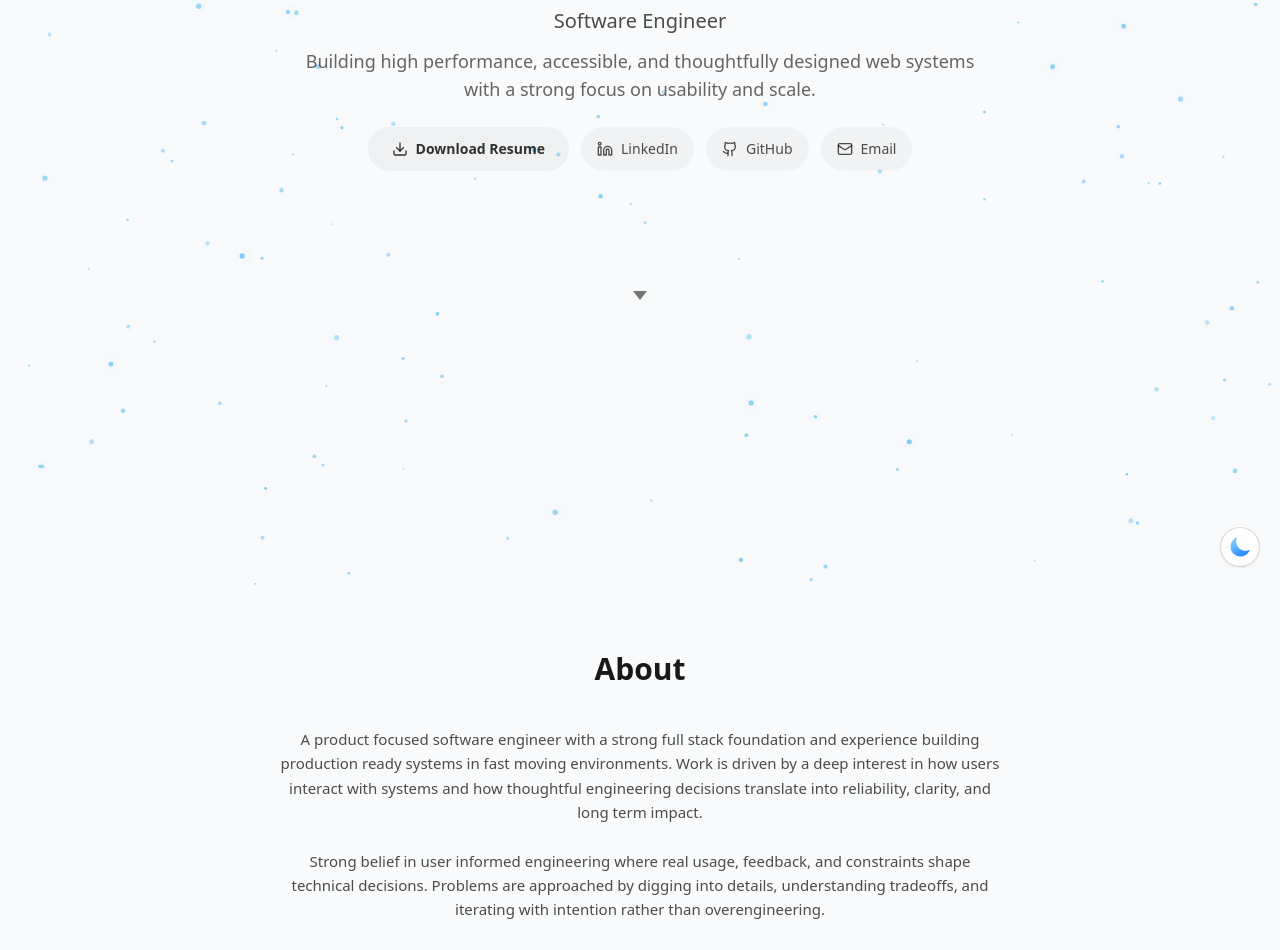
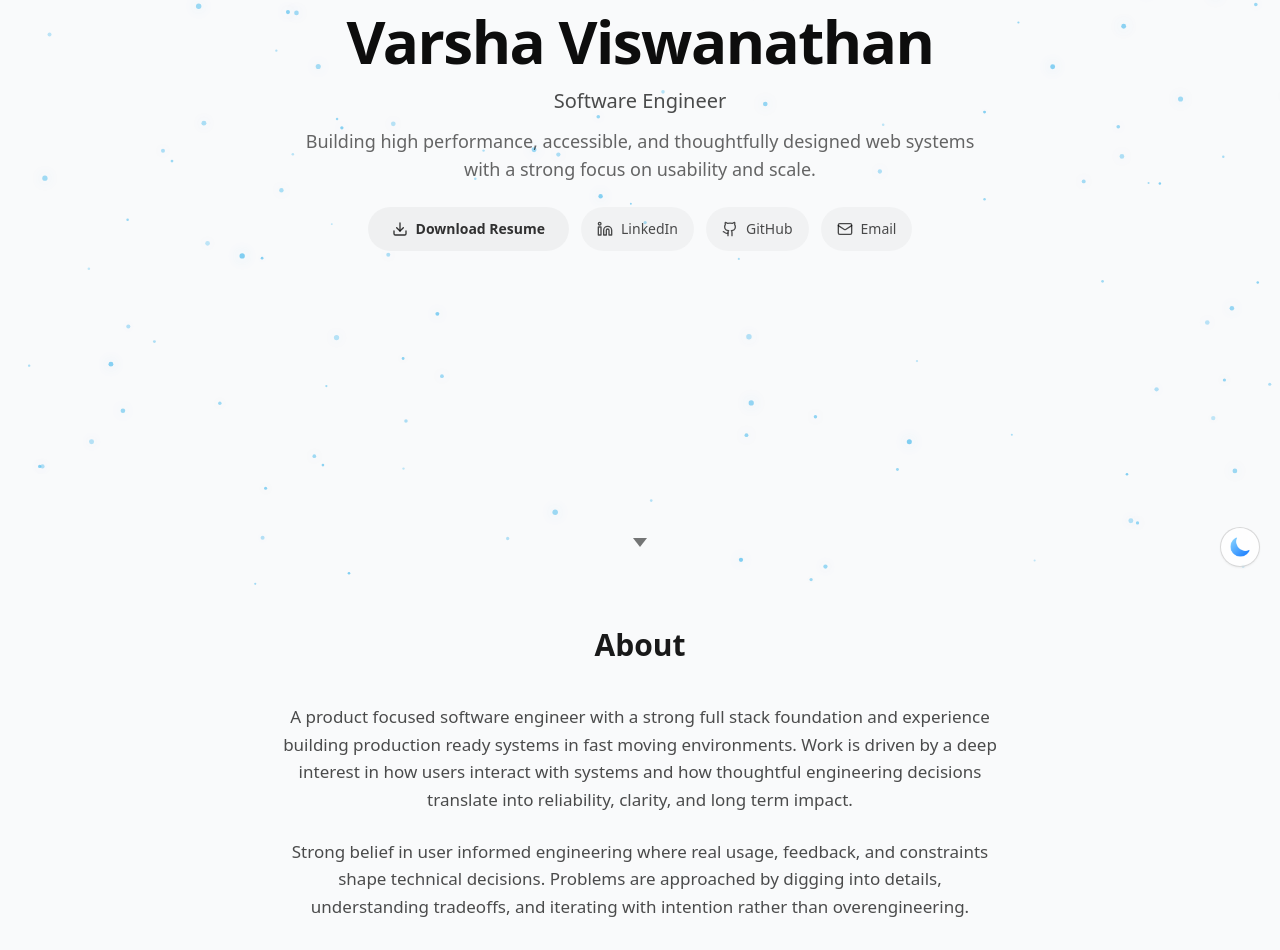
Before and after one commit to VVarsha6/portfolio, a React (Vite) app: page / in a window 1280 px wide. Shown: the part 213-1163 px from the top of the page. Built offline with nearby package versions, Linux system fonts and the light colour scheme.

Commit message:
spacing fixes

```diff
--- a/src/components/layout/Navbar.tsx
+++ b/src/components/layout/Navbar.tsx
@@ -41,7 +41,6 @@ export default function Navbar() {
 
   useLayoutEffect(() => {
     recalcPill();
-    // eslint-disable-next-line react-hooks/exhaustive-deps
   }, [activeId]);
 
   useEffect(() => {
@@ -55,7 +54,6 @@ export default function Navbar() {
       window.removeEventListener("resize", onResize);
       ro?.disconnect();
     };
-    // eslint-disable-next-line react-hooks/exhaustive-deps
   }, [activeId]);
 
   useEffect(() => {
@@ -145,15 +143,15 @@ export default function Navbar() {
           border border-black/10 bg-white/70
           dark:border-white/10 dark:bg-zinc-950/60
           backdrop-blur-xl
-          px-2 py-1.5          /* ✅ slightly shorter on mobile */
-          sm:py-2             /* ✅ desktop unchanged */
+          px-2 py-1.5
+          sm:py-2
           shadow-[0_10px_30px_rgba(0,0,0,0.18)]
           dark:shadow-[0_10px_30px_rgba(0,0,0,0.35)]
           max-w-full
         "
         aria-label="Primary"
       >
-        {/* ✅ No horizontal scroll; keep one row; tighten spacing on mobile */}
+        {}
         <div className="relative overflow-hidden">
           {/* Active pill */}
           <div
--- a/src/sections/AboutSection.tsx
+++ b/src/sections/AboutSection.tsx
@@ -2,13 +2,13 @@ export default function AboutSection() {
   return (
     <section
       id="about"
-      className="mx-auto max-w-3xl px-6 py-10 sm:py-16"
+      className="mx-auto max-w-3xl px-6 pt-6 pb-10 sm:pt-10 sm:pb-16"
     >
       <h2 className="text-3xl font-semibold text-black/90 dark:text-white text-center">
         About
       </h2>
 
-      <div className="mt-8 sm:mt-10 space-y-6 text-center text-[15px] leading-relaxed text-black/70 dark:text-white/70">
+      <div className="mt-10 sm:mt-10 space-y-6 text-center text-[17px] leading-relaxed text-black/70 dark:text-white/70">
         <p>
           A product focused software engineer with a strong full stack foundation
           and experience building production ready systems in fast moving
--- a/src/sections/HeroSection.tsx
+++ b/src/sections/HeroSection.tsx
@@ -15,40 +15,39 @@ export default function HeroSection() {
         w-full
         min-h-screen
         pt-0
-        pb-16
+        pb-0
       "
     >
-      {/* Background starts from TOP of page */}
       <HeroGravityBG className="opacity-80" />
 
-      {/* Content: pushed down so it clears navbar */}
       <div
         className="
           relative z-10 mx-auto max-w-5xl px-6
-          pt-28 sm:pt-36
-          text-center
+          min-h-screen
+          flex flex-col
+          pt-24 sm:pt-28
         "
       >
-        {/* Name */}
+        {/* Content block — LOWERED */}
+        <div className="flex-1 flex flex-col items-center justify-start text-center">
+          <div className="mt-20 sm:mt-28">
+            {/* ⬆️ THIS controls how low the content is */}
+
             <h1 className="text-4xl font-semibold tracking-tight text-black/95 dark:text-white sm:text-6xl">
               Varsha Viswanathan
             </h1>
 
-        {/* Role */}
             <p className="mt-4 text-lg text-black/70 dark:text-white/75 sm:text-xl">
               Software Engineer
             </p>
 
-        {/* Tagline */}
             <p className="mx-auto mt-3 max-w-2xl text-base leading-relaxed text-black/60 dark:text-white/65 sm:text-lg">
               Building high performance, accessible, and thoughtfully designed web
               systems with a strong focus on usability and scale.
             </p>
 
-        {/* CTAs */}
-        <div className="mt-6 flex flex-col items-center pb-16">
+            <div className="mt-6 flex flex-col items-center">
               <div className="flex flex-wrap items-center justify-center gap-3">
-            {/* Resume */}
                 <NeonButton
                   href="/src/assets/resume.pdf"
                   download
@@ -63,7 +62,6 @@ export default function HeroSection() {
                   <span className={textClass}>Download Resume</span>
                 </NeonButton>
 
-            {/* LinkedIn */}
                 <NeonButton
                   href="https://www.linkedin.com/in/vvarsha6/"
                   target="_blank"
@@ -81,7 +79,6 @@ export default function HeroSection() {
                   <span className={textClass}>LinkedIn</span>
                 </NeonButton>
 
-            {/* GitHub */}
                 <NeonButton
                   href="https://github.com/VVarsha6/"
                   target="_blank"
@@ -99,7 +96,6 @@ export default function HeroSection() {
                   <span className={textClass}>GitHub</span>
                 </NeonButton>
 
-            {/* Email */}
                 <NeonButton
                   href="mailto:vvarsha1020@gmail.com"
                   ariaLabel="Email"
@@ -116,9 +112,11 @@ export default function HeroSection() {
                 </NeonButton>
               </div>
             </div>
+          </div>
+        </div>
 
-        {/* Scroll hint */}
-        <div className="mt-14">
+        {/* Scroll hint pinned to bottom */}
+        <div className="pb-8 sm:pb-10">
           <div
             className="
               mx-auto h-0 w-0
```
Lines whose indentation alone changed are shown as unchanged.
